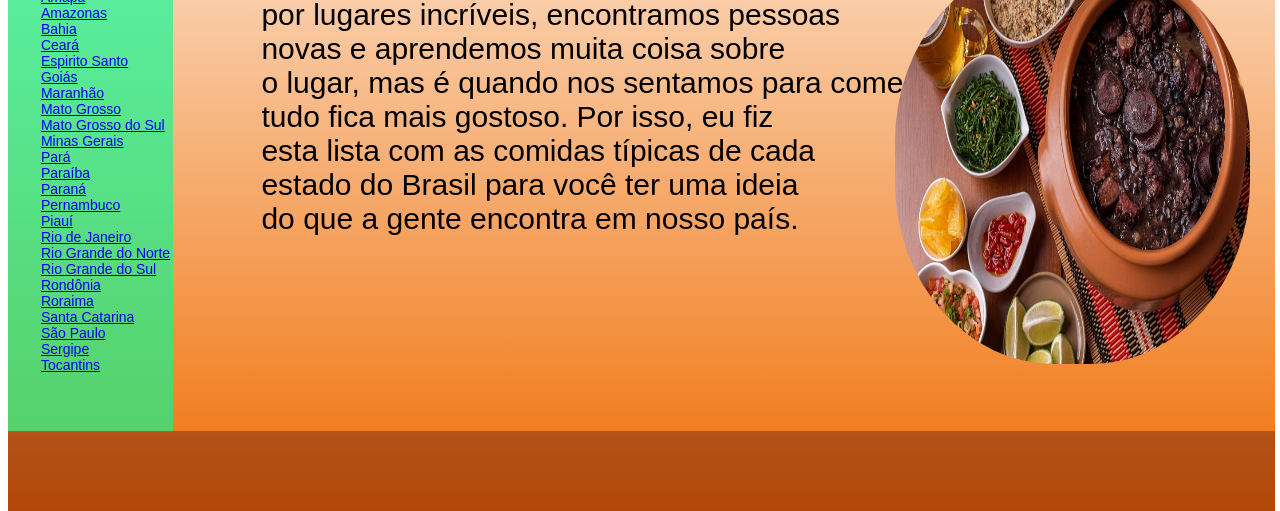
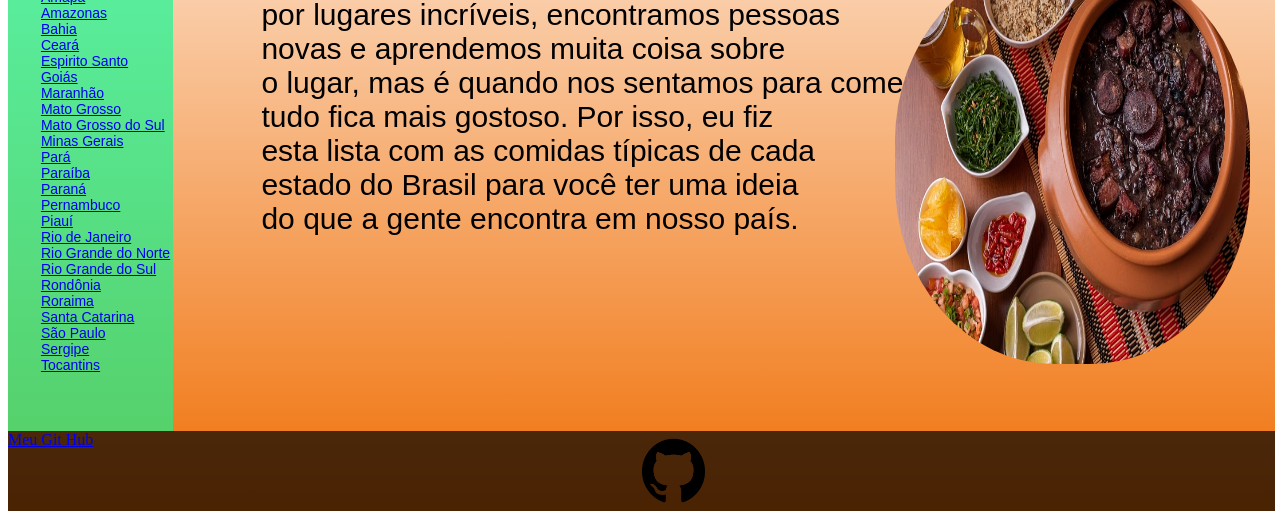
Before and after one commit to AlcinaResendedeFreitas/Site-individual-css-div, a plain HTML site: page index.html in a window 1280 px wide. Shown: the part 289-800 px from the top of the page. Drawn offline with Linux system fonts and the light colour scheme.

Commit message:
Finalizado

```diff
--- a/css/style.css
+++ b/css/style.css
@@ -75,7 +75,7 @@
     position: absolute;
     bottom: 0%;
     margin-bottom: 0px;
-    background-color: #4e090962;
+    background-color: #000000b0;
 }
 .l{
     font-family:Arial, Helvetica, sans-serif;
@@ -101,3 +101,12 @@
     left: 25%;
     position: absolute;
 }
+.im img{
+    width: 5%;
+    height: 65px;
+    left: 50%;
+    top: 7px;
+    border-radius: 25%;
+    background-image: linear-gradient(to left);
+    position: absolute;
+}
--- a/index.html
+++ b/index.html
@@ -54,6 +54,10 @@
         </div>
         </div>
             <div class="preto">
+                <a href="https://github.com/AlcinaResendedeFreitas">Meu Git Hub</a><br>
+                <div class="im">
+                    <img src="imagens/git.png">
+                </div>
         </div>
     </div>
 </body>
```
Also changed, not shown: imagens/git.png (added), imagens/github.png (added).
